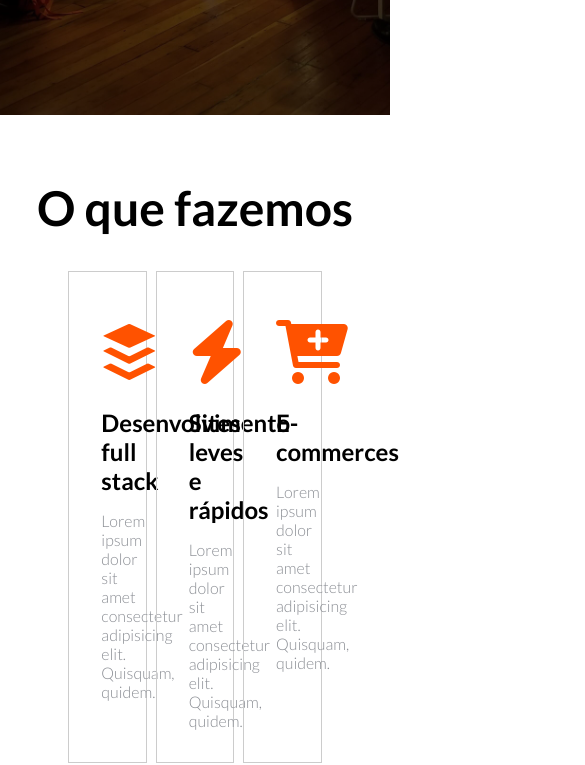
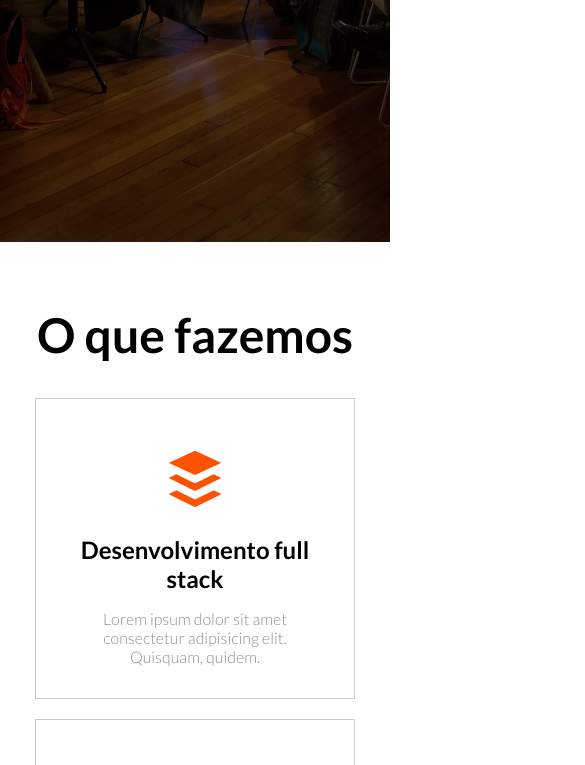
Before and after one commit to AquilesLopes/sass_angecy, a plain HTML site: page index.html in a window 390 px wide. Shown: the part 602-1367 px from the top of the page, 585 px wide, since content can reach past the window. Drawn offline with Linux system fonts and the light colour scheme.

Commit message:
add sass mobile

```diff
--- a/assets/sass/_utilities.sass
+++ b/assets/sass/_utilities.sass
@@ -18,6 +18,17 @@
     &:hover
         color: $primary-color
 
+//MOBILE
+@mixin mobile
+  @media (max-width: 425px)
+    @content
+
+@mixin card-mobile
+    width: 100%
+    height: 200px
+    margin: 0
+    margin-bottom: 2rem
+
 
 // PLACEHOLDER SELECTORS
 %title-text-shadow
@@ -36,9 +47,14 @@
     .job-card-title, .job-card-cover, .job-card-description
         opacity: 0
 
+        @include mobile
+            opacity: 1
+
     &:hover
         .job-card-title, .job-card-cover, .job-card-description
             opacity: 1
+
+
 
 
 // BTNS
--- a/assets/sass/styles.sass
+++ b/assets/sass/styles.sass
@@ -9,6 +9,13 @@
     background-size: cover
     background-position: center
 
+    @include mobile
+        height: 100vh
+
+    nav
+        @include mobile
+          display: none
+
     .nav-container
         display: flex
         justify-content: space-between
@@ -19,6 +26,9 @@
         padding: 1.5rem 2rem
         background-color: $black
         z-index: 10
+
+        @include mobile
+            padding: 1rem
 
         .brand
           color: $ligth-color
@@ -44,6 +54,9 @@
             @include main-hover
             display: none
 
+            @include mobile
+                display: block
+
     .title-container
         color: $ligth-color
         display: flex
@@ -51,6 +64,10 @@
         align-items: center
         justify-content: center
         height: 100%
+
+        @include mobile
+            text-align: center
+            padding: 2rem
 
         h2
             font-size: 3rem
@@ -75,12 +92,19 @@
         justify-content: space-around
         padding: 2rem
 
+        @include mobile
+            padding: 2rem 0
+
         .services-card
             width: 30%
             margin: 1%
             padding: 2rem
             border: 1px solid #CCC
             transition: .3s
+
+            @include mobile
+                width: 100%
+                margin-bottom: 1rem
 
             i
                 color: $primary-color
@@ -104,12 +128,18 @@
     background-color: $secondary-color
     padding: 3rem
 
+    @include mobile
+        padding: 2rem
+
     h2
         @extend %section-title
 
     .jobs-list
         display: flex
         padding: 2rem 0
+
+        @include mobile
+            flex-direction: column
 
         .first-job
             width: 30%
@@ -122,10 +152,17 @@
             @extend %center-bg
             @extend %card-hover
 
+            @include mobile
+                @include card-mobile
+
         .other-jobs-container
             display: flex
             flex-wrap: wrap
             width: 68%
+
+            @include mobile
+                width: 100%
+                flex-direction: column
 
             .job-card
                 width: 46%
@@ -136,6 +173,9 @@
                 margin-right: 15px
                 @extend %center-bg
                 @extend %card-hover
+
+                @include mobile
+                    @include card-mobile
 
             #job2
                 background-image: url('../img/jobs/job2.jpg')
@@ -183,6 +223,10 @@ footer
         display: flex
         flex-wrap: wrap
 
+        @include mobile
+            width: 100%
+            flex-direction: column
+
         .footer-title
             color: #FFF
             font-weight: bold
@@ -191,16 +235,30 @@ footer
     .footer-desc-container, .footer-links-container
         width: 50%
 
+        @include mobile
+            width: 100%
+            margin-bottom: 2rem
+            text-align: center
+
     .footer-desc-container
         p
             width: 80%
             line-height: 1.3
 
+            @include mobile
+                width: 100%
+
     .footer-links-container
         display: flex
 
+        @include mobile
+            flex-direction: column
+
         &-list
             padding: 0 1rem
+
+            @include mobile
+                margin-bottom: 2rem
 
             li
                 margin-bottom: .5rem
@@ -216,5 +274,8 @@ footer
         width: 100%
         margin-top: 3rem
 
+        @include mobile
+            text-align: center
+
         p
             margin-bottom: 1rem
```
Also changed, not shown: assets/css/styles.css, 1 other file.
